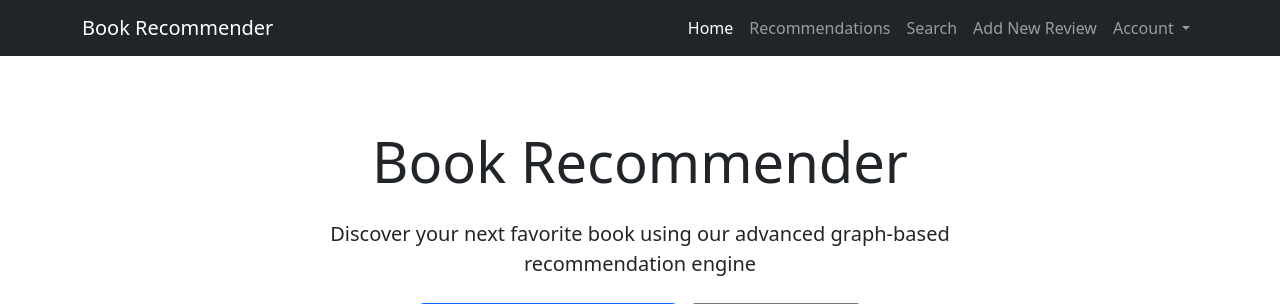
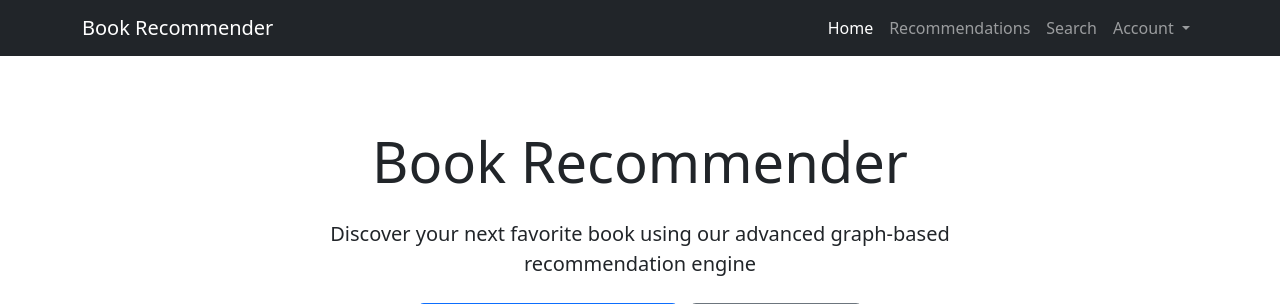
Before and after one commit to J4ninja/book-recommender, a Django app: page / in a window 1280 px wide. Shown: the top 304 px of the page. Run offline with Django 5.2, Linux system fonts and the light colour scheme.

Commit message:
remove add new review link

```diff
--- a/book_recommender_app/templates/base.html
+++ b/book_recommender_app/templates/base.html
@@ -40,9 +40,6 @@
                     <li class="nav-item">
                         <a class="nav-link {% if request.path == '/search/' %}active{% endif %}" href="{% url 'search' %}">Search</a>
                     </li>
-                    <li class="nav-item">
-                        <a class="nav-link" href="#">Add New Review</a>
-                    </li>
                     <li class="nav-item dropdown">
                         <a class="nav-link dropdown-toggle" href="#" id="navbarDropdown" role="button" data-bs-toggle="dropdown" aria-expanded="false">
                             Account
```
